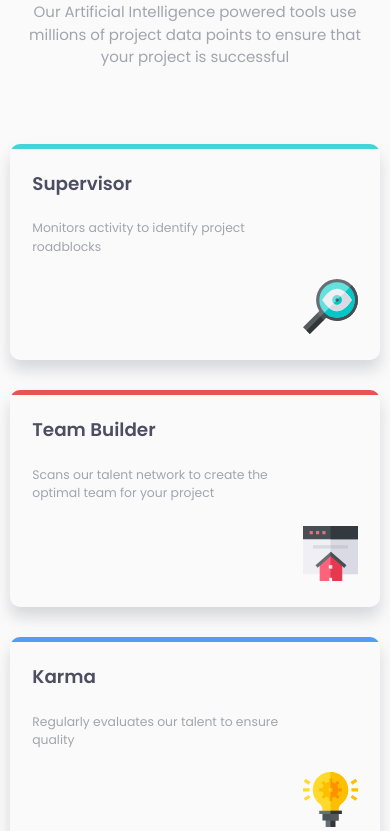
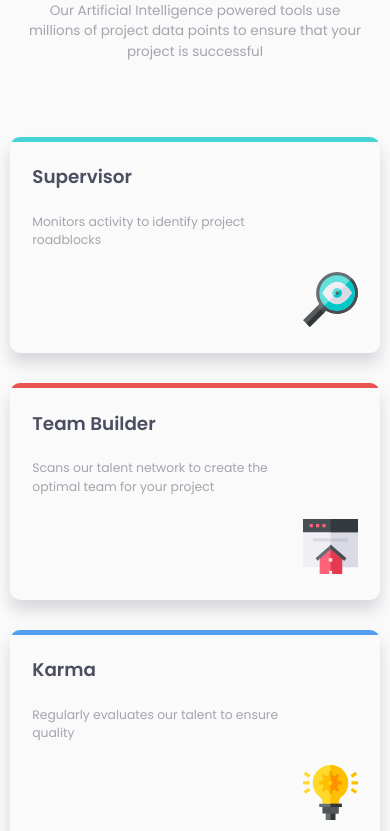
Before and after one commit to 6kbzn9/four-card-feature, a plain HTML site: page index.html in a window 390 px wide. Shown: the part 180-1011 px from the top of the page. Drawn offline with Linux system fonts and the light colour scheme.

Commit message:
final version

```diff
--- a/style.css
+++ b/style.css
@@ -159,6 +159,9 @@ header {
   .title {
     font-size: 1.675rem;
   }
+  .subtitle {
+    font-size: 0.9rem;
+  }
   .card-title {
     font-size: 1.225rem;
   }
```
